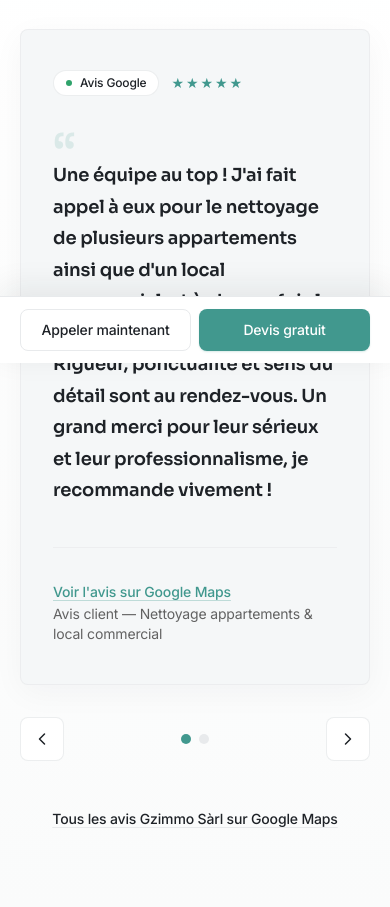
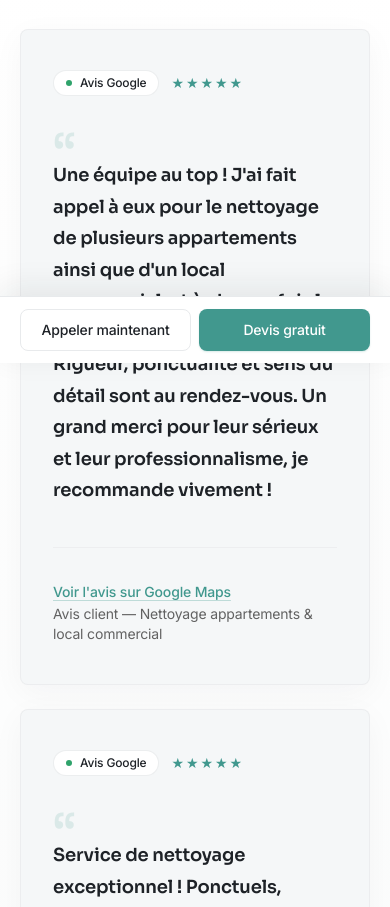
Before and after one commit to sopdibran-collab/sopdibran-collab.github.io-gzimmo, a Next.js app: page /avis in a window 390 px wide. Shown: the part 481-1388 px from the top of the page. Built offline with nearby package versions, Linux system fonts and the light colour scheme; no server answers.

Commit message:
Améliorer la découvrabilité crawl : menu mobile SSR, avis statiques, lien Romont.
Expose les liens nav mobile dans le HTML, indexe tous les avis en liste statique et pointe Romont vers l’URL canonique.

```diff
--- a/app/avis/page.tsx
+++ b/app/avis/page.tsx
@@ -1,4 +1,4 @@
-import { GoogleReviewsSlider } from "@/components/content/GoogleReviewsSlider";
+import { GoogleReviewsList } from "@/components/content/GoogleReviewsList";
 import { PageHero, PageMain, PageCta } from "@/components/layout/PageLayout";
 import { Breadcrumb } from "@/components/seo/Breadcrumb";
 import { JsonLd, PageIntro } from "@/components/seo/JsonLd";
@@ -38,7 +38,7 @@ export default function AvisPage() {
       </PageHero>
 
       <PageMain variant="default">
-        <GoogleReviewsSlider reviews={googleReviews} />
+        <GoogleReviewsList reviews={googleReviews} />
         <p className="mx-auto mt-12 max-w-[760px] text-center text-sm text-muted">
           <a
             href={googleReviewsProfileUrl}
--- /dev/null
+++ b/components/content/GoogleReviewCard.tsx
@@ -0,0 +1,58 @@
+import { StarRating } from "@/components/ui/StarRating";
+import type { GoogleReview } from "@/data/google-reviews";
+import { cn } from "@/lib/utils";
+
+type GoogleReviewCardProps = {
+  review: GoogleReview;
+  className?: string;
+  "aria-hidden"?: boolean;
+};
+
+export function GoogleReviewCard({ review, className, "aria-hidden": ariaHidden }: GoogleReviewCardProps) {
+  return (
+    <article
+      aria-hidden={ariaHidden}
+      className={cn(
+        "rounded-md border border-border/70 bg-surface px-8 py-10 shadow-[0_8px_32px_rgba(30,34,39,0.04)] sm:px-12 sm:py-14",
+        className,
+      )}
+    >
+      <header className="flex flex-wrap items-center gap-3">
+        <span className="inline-flex items-center gap-2 rounded-full border border-border/80 bg-background px-3 py-1 text-xs font-medium text-foreground">
+          <span aria-hidden="true" className="size-1.5 rounded-full bg-success" />
+          Avis Google
+          <span className="sr-only">, vérifié</span>
+        </span>
+        <StarRating rating={review.rating} className="text-sm tracking-[0.14em] text-accent" />
+      </header>
+
+      <div className="mt-8">
+        <span
+          aria-hidden="true"
+          className="font-display text-5xl leading-none text-accent/15 sm:text-6xl"
+        >
+          &ldquo;
+        </span>
+        <blockquote className="-mt-4">
+          <p className="font-display text-lg leading-[1.75] text-foreground sm:text-xl sm:leading-[1.8]">
+            {review.text}
+          </p>
+        </blockquote>
+      </div>
+
+      <footer className="mt-10 space-y-2 border-t border-border/60 pt-8">
+        <a
+          href={review.url}
+          target="_blank"
+          rel="noopener noreferrer"
+          className="text-sm font-medium text-accent underline decoration-accent/30 underline-offset-[3px] transition-colors hover:text-accent-hover hover:decoration-accent"
+        >
+          Voir l&apos;avis sur Google Maps
+        </a>
+        {review.contextLabel ? (
+          <p className="text-sm text-muted">Avis client — {review.contextLabel}</p>
+        ) : null}
+      </footer>
+    </article>
+  );
+}
--- /dev/null
+++ b/components/content/GoogleReviewsList.tsx
@@ -0,0 +1,25 @@
+import { GoogleReviewCard } from "@/components/content/GoogleReviewCard";
+import { googleReviews as defaultReviews, type GoogleReview } from "@/data/google-reviews";
+import { cn } from "@/lib/utils";
+
+type GoogleReviewsListProps = {
+  reviews?: GoogleReview[];
+  className?: string;
+};
+
+export function GoogleReviewsList({
+  reviews = defaultReviews,
+  className,
+}: GoogleReviewsListProps) {
+  if (reviews.length === 0) return null;
+
+  return (
+    <ul className={cn("mx-auto flex w-full max-w-[760px] flex-col gap-6", className)}>
+      {reviews.map((review) => (
+        <li key={review.id} className="list-none">
+          <GoogleReviewCard review={review} />
+        </li>
+      ))}
+    </ul>
+  );
+}
--- a/components/content/GoogleReviewsSlider.tsx
+++ b/components/content/GoogleReviewsSlider.tsx
@@ -1,9 +1,8 @@
 "use client";
 
 import { useCallback, useEffect, useRef, useState } from "react";
-import { AnimatePresence, motion } from "framer-motion";
+import { GoogleReviewCard } from "@/components/content/GoogleReviewCard";
 import { JsonLd } from "@/components/seo/JsonLd";
-import { StarRating } from "@/components/ui/StarRating";
 import { googleReviews as defaultReviews, type GoogleReview } from "@/data/google-reviews";
 import { googleReviewsLocalBusinessSchema } from "@/lib/schema";
 import { cn } from "@/lib/utils";
@@ -17,7 +16,6 @@ type GoogleReviewsSliderProps = {
 };
 
 const SWIPE_THRESHOLD_PX = 48;
-const TRANSITION_EASE = [0.25, 0.1, 0.25, 1] as const;
 
 function ChevronIcon({ direction }: { direction: "left" | "right" }) {
   return (
@@ -46,7 +44,6 @@ export function GoogleReviewsSlider({
   className,
 }: GoogleReviewsSliderProps) {
   const [currentIndex, setCurrentIndex] = useState(0);
-  const [direction, setDirection] = useState(0);
   const [isPaused, setIsPaused] = useState(false);
   const pointerStartX = useRef<number | null>(null);
   const reviewCount = reviews.length;
@@ -55,23 +52,18 @@ export function GoogleReviewsSlider({
     (index: number) => {
       if (reviewCount === 0) return;
       const nextIndex = ((index % reviewCount) + reviewCount) % reviewCount;
-      setDirection(
-        nextIndex > currentIndex ? 1 : nextIndex < currentIndex ? -1 : 0,
-      );
       setCurrentIndex(nextIndex);
     },
-    [currentIndex, reviewCount],
+    [reviewCount],
   );
 
   const goNext = useCallback(() => {
     if (reviewCount === 0) return;
-    setDirection(1);
     setCurrentIndex((prev) => (prev + 1) % reviewCount);
   }, [reviewCount]);
 
   const goPrev = useCallback(() => {
     if (reviewCount === 0) return;
-    setDirection(-1);
     setCurrentIndex((prev) => (prev - 1 + reviewCount) % reviewCount);
   }, [reviewCount]);
 
@@ -97,8 +89,6 @@ export function GoogleReviewsSlider({
   };
 
   if (reviewCount === 0) return null;
-
-  const currentReview = reviews[currentIndex];
 
   return (
     <>
@@ -139,63 +129,18 @@ export function GoogleReviewsSlider({
             Avis {currentIndex + 1} sur {reviewCount}
           </p>
 
-          <div className="overflow-hidden rounded-md border border-border/70 bg-surface shadow-[0_8px_32px_rgba(30,34,39,0.04)]">
-            <AnimatePresence mode="wait" custom={direction}>
-              <motion.article
-                key={currentReview.id}
-                custom={direction}
-                initial={{ opacity: 0, x: direction >= 0 ? 20 : -20 }}
-                animate={{ opacity: 1, x: 0 }}
-                exit={{ opacity: 0, x: direction >= 0 ? -20 : 20 }}
-                transition={{ duration: 0.35, ease: TRANSITION_EASE }}
-                className="px-8 py-10 sm:px-12 sm:py-14"
-              >
-                <header className="flex flex-wrap items-center gap-3">
-                  <span className="inline-flex items-center gap-2 rounded-full border border-border/80 bg-background px-3 py-1 text-xs font-medium text-foreground">
-                    <span
-                      aria-hidden="true"
-                      className="size-1.5 rounded-full bg-success"
-                    />
-                    Avis Google
-                    <span className="sr-only">, vérifié</span>
-                  </span>
-                  <StarRating
-                    rating={currentReview.rating}
-                    className="text-sm tracking-[0.14em] text-accent"
-                  />
-                </header>
-
-                <div className="mt-8">
-                  <span
-                    aria-hidden="true"
-                    className="font-display text-5xl leading-none text-accent/15 sm:text-6xl"
-                  >
-                    &ldquo;
-                  </span>
-                  <blockquote className="-mt-4">
-                    <p className="font-display text-lg leading-[1.75] text-foreground sm:text-xl sm:leading-[1.8]">
-                      {currentReview.text}
-                    </p>
-                  </blockquote>
-                </div>
-
-                <footer className="mt-10 space-y-2 border-t border-border/60 pt-8">
-                  <a
-                    href={currentReview.url}
-                    target="_blank"
-                    rel="noopener noreferrer"
-                    className="text-sm font-medium text-accent underline decoration-accent/30 underline-offset-[3px] transition-colors hover:text-accent-hover hover:decoration-accent"
-                  >
-                    Voir l&apos;avis sur Google Maps
-                  </a>
-                  {currentReview.contextLabel ? (
-                    <p className="text-sm text-muted">
-                      Avis client — {currentReview.contextLabel}
-                    </p>
-                  ) : null}
-                </footer>
-              </motion.article>
-            </AnimatePresence>
+          <div className="overflow-hidden">
+            {reviews.map((review, index) => (
+              <GoogleReviewCard
+                key={review.id}
+                review={review}
+                className={cn(
+                  "transition-opacity duration-300",
+                  index === currentIndex ? "opacity-100" : "hidden",
+                )}
+                aria-hidden={index !== currentIndex}
+              />
+            ))}
           </div>
 
           <div className="mt-8 flex items-center justify-between gap-4">
--- a/components/layout/Footer.tsx
+++ b/components/layout/Footer.tsx
@@ -55,7 +55,7 @@ export function Footer() {
             <ul className="space-y-3">
               <li>
                 <Link
-                  href="/entreprise-nettoyage-romont"
+                  href="/seo/nettoyage-romont"
                   className="text-sm text-muted transition-colors hover:text-accent"
                 >
                   Entreprise de nettoyage Romont
--- a/components/layout/MobileNav.tsx
+++ b/components/layout/MobileNav.tsx
@@ -1,5 +1,6 @@
 "use client";
 
+import Link from "next/link";
 import { useEffect, useState } from "react";
 import { createPortal } from "react-dom";
 import { mainNav } from "@/data/navigation";
@@ -89,6 +90,16 @@ export function MobileNav({ callHref }: MobileNavProps) {
 
   return (
     <>
+      <nav className="sr-only lg:hidden" aria-label="Navigation mobile">
+        {mainNav.map((item) => (
+          <Link key={item.href} href={item.href}>
+            {item.label}
+          </Link>
+        ))}
+        <Link href="/contact">Devis gratuit</Link>
+        <a href={callHref}>Appeler</a>
+      </nav>
+
       <button
         type="button"
         aria-expanded={open}
--- a/data/homepage-zones.ts
+++ b/data/homepage-zones.ts
@@ -3,7 +3,7 @@ export const homepageZones = [
   {
     city: "Romont",
     label: "Romont",
-    href: "/entreprise-nettoyage-romont",
+    href: "/seo/nettoyage-romont",
     note: "Siège",
   },
   {
```
